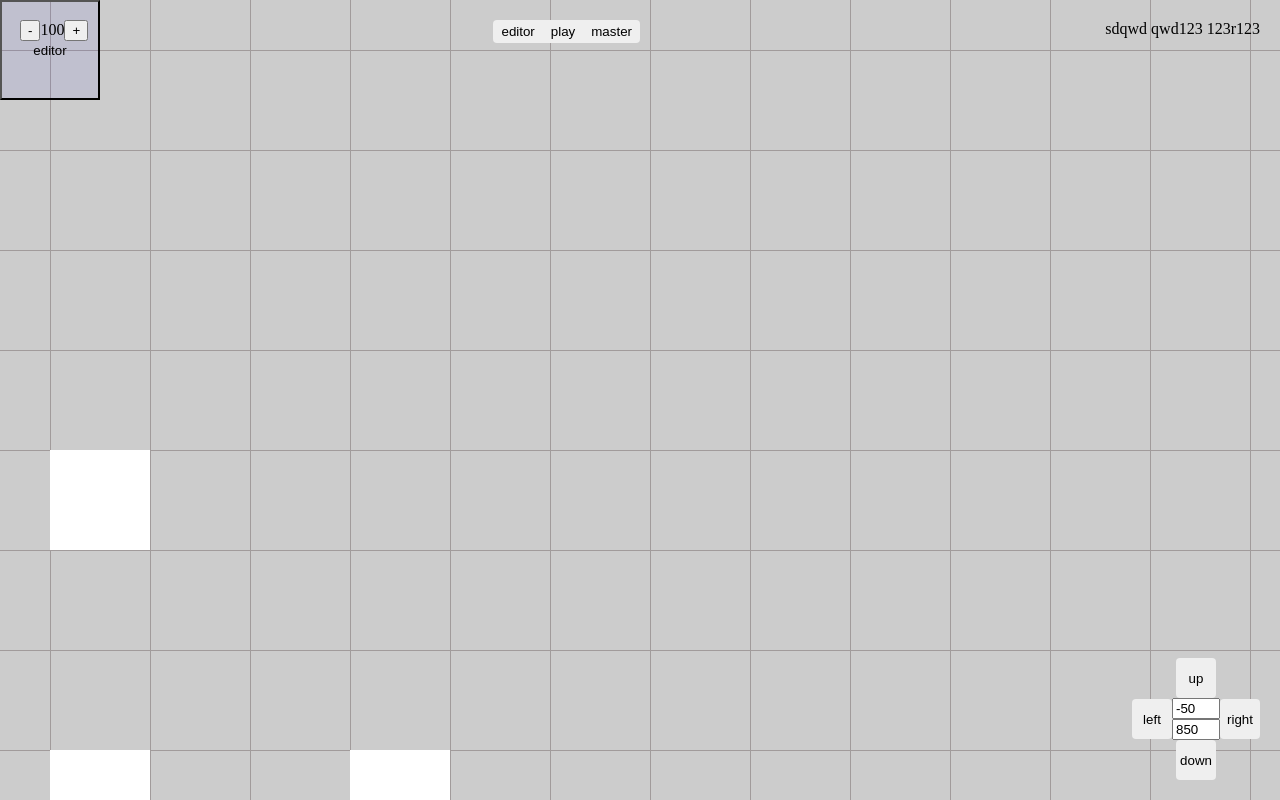
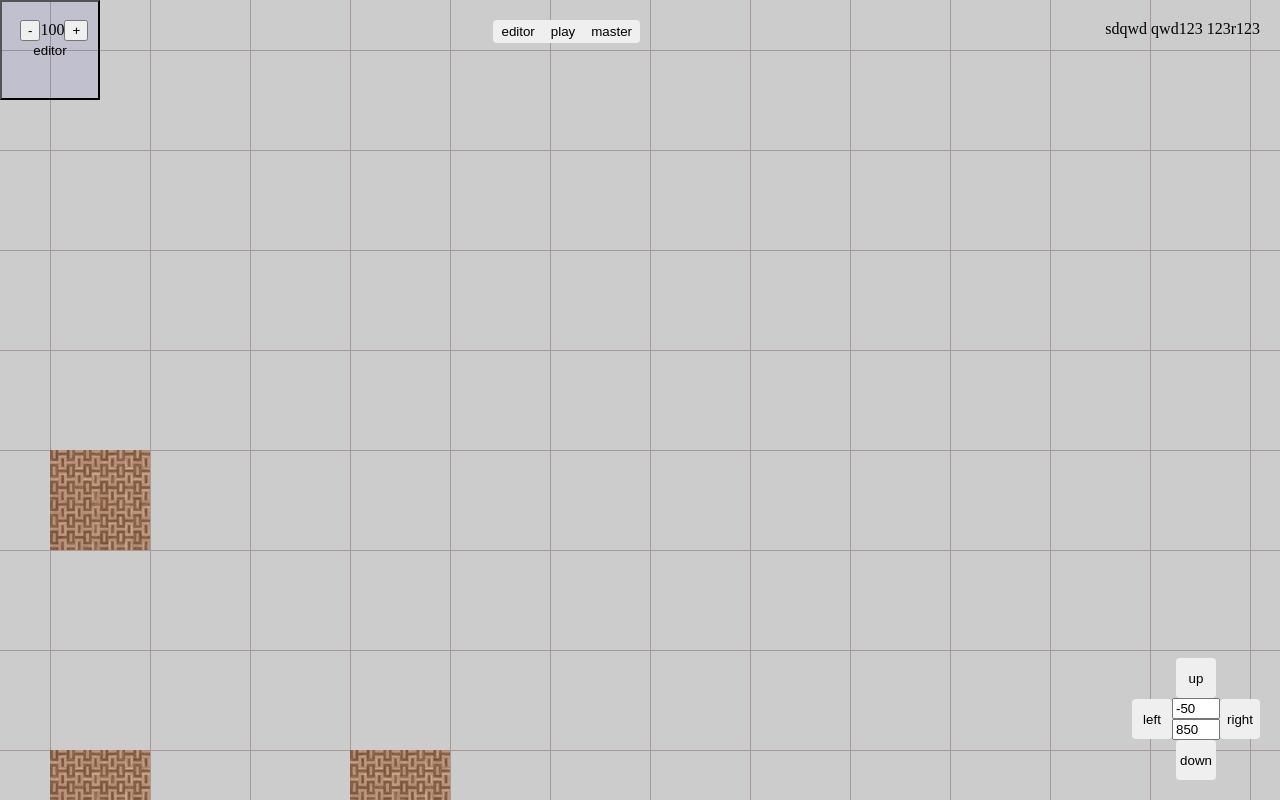
Before and after one commit to anaxronik/board-game-editor, a React (Vite) app in the folder front/: page / in a window 1280 px wide. Built offline with nearby package versions, Linux system fonts and the light colour scheme.

Commit message:
add texture

```diff
--- a/front/src/components/MapActors/MapActors.module.scss
+++ b/front/src/components/MapActors/MapActors.module.scss
@@ -2,8 +2,10 @@
   position: absolute;
   width: 100px;
   height: 100px;
+  max-width: 100px;
   background-color: #fff;
   // border-radius: 8px;
+  overflow: hidden;
 }
 
 .clickable {
--- a/front/src/components/MapActors/MapActors.tsx
+++ b/front/src/components/MapActors/MapActors.tsx
@@ -2,6 +2,7 @@ import { observer } from "mobx-react-lite";
 import React from "react";
 
 import classNames from "classnames";
+import img from "../../assets/images/flor.jpg";
 import { frameStore as frame } from "../../stores/FrameStore/FrameStore";
 import { mapActorsStore } from "../../stores/MapActorsStore/MapActorsStore";
 import styles from "./MapActors.module.scss";
@@ -41,7 +42,9 @@ const MapActors: React.FC = observer(() => {
                 actor.toggleIsMoving();
               }
             }}
-          ></div>
+          >
+            <img src={img} alt="" />
+          </div>
         );
       })}
     </>
```
Also changed, not shown: front/src/assets/images/flor.jpg (added).
